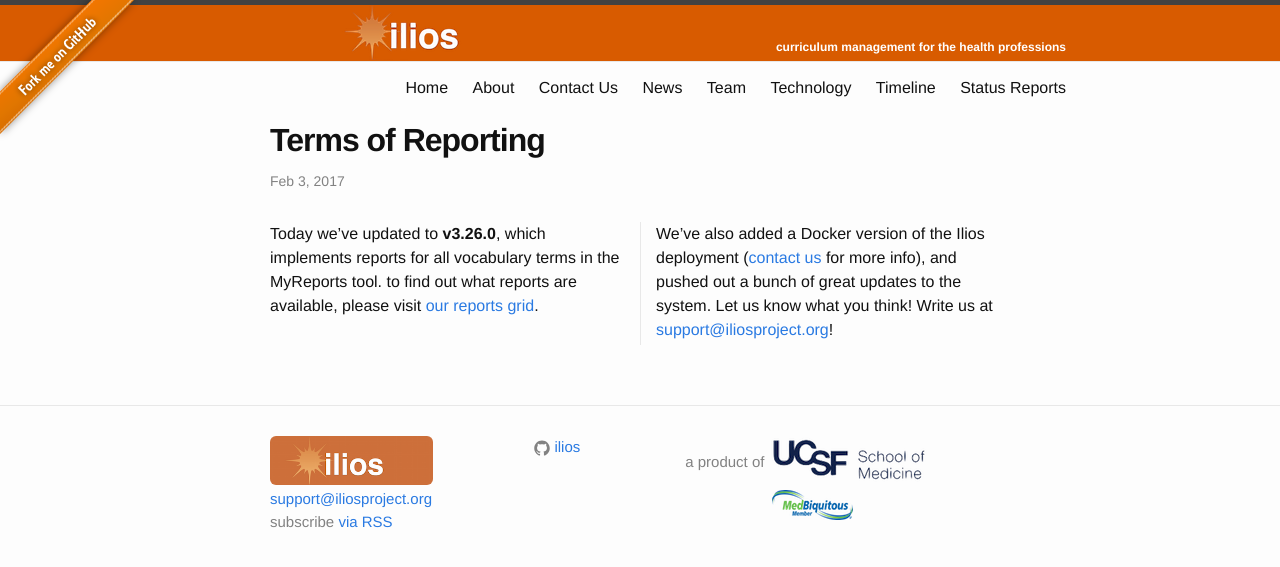
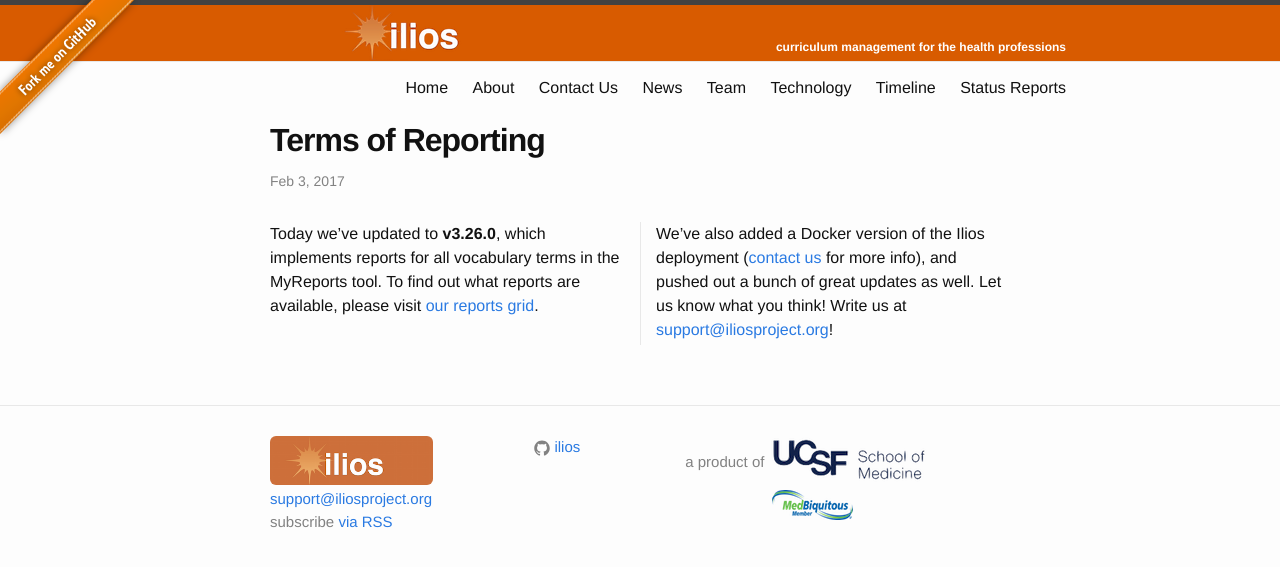
Before and after one commit to ilios/iliosproject.org, a Jekyll site: the page built from _posts/2017-02-03-updates.markdown, in a window 1280 px wide. Shown: the top 567 px of the page. Built offline with Jekyll 4.4.1, drawn with Linux system fonts in a browser that asks for light colours.

Commit message:
damn ass typos

```diff
--- a/_posts/2017-02-03-updates.markdown
+++ b/_posts/2017-02-03-updates.markdown
@@ -4,6 +4,6 @@
 date:   2017-02-03 08:00:00
 categories: updates
 ---
-Today we've updated to __v3.26.0__, which implements reports for all vocabulary terms in the MyReports tool. to find out what reports are available, please visit [our reports grid](https://www.iliosproject.org/myreports.html).
+Today we've updated to __v3.26.0__, which implements reports for all vocabulary terms in the MyReports tool. To find out what reports are available, please visit [our reports grid](https://www.iliosproject.org/myreports.html).
 
-We've also added a Docker version of the Ilios deployment ([contact us](mailto:support@iliosproject.org?subject=docker) for more info), and pushed out a bunch of great updates to the system. Let us know what you think! Write us at [support@iliosproject.org](mailto:support@iliosproject.org?subject=feedback)!
+We've also added a Docker version of the Ilios deployment ([contact us](mailto:support@iliosproject.org?subject=docker) for more info), and pushed out a bunch of great updates as well. Let us know what you think! Write us at [support@iliosproject.org](mailto:support@iliosproject.org?subject=feedback)!
```
